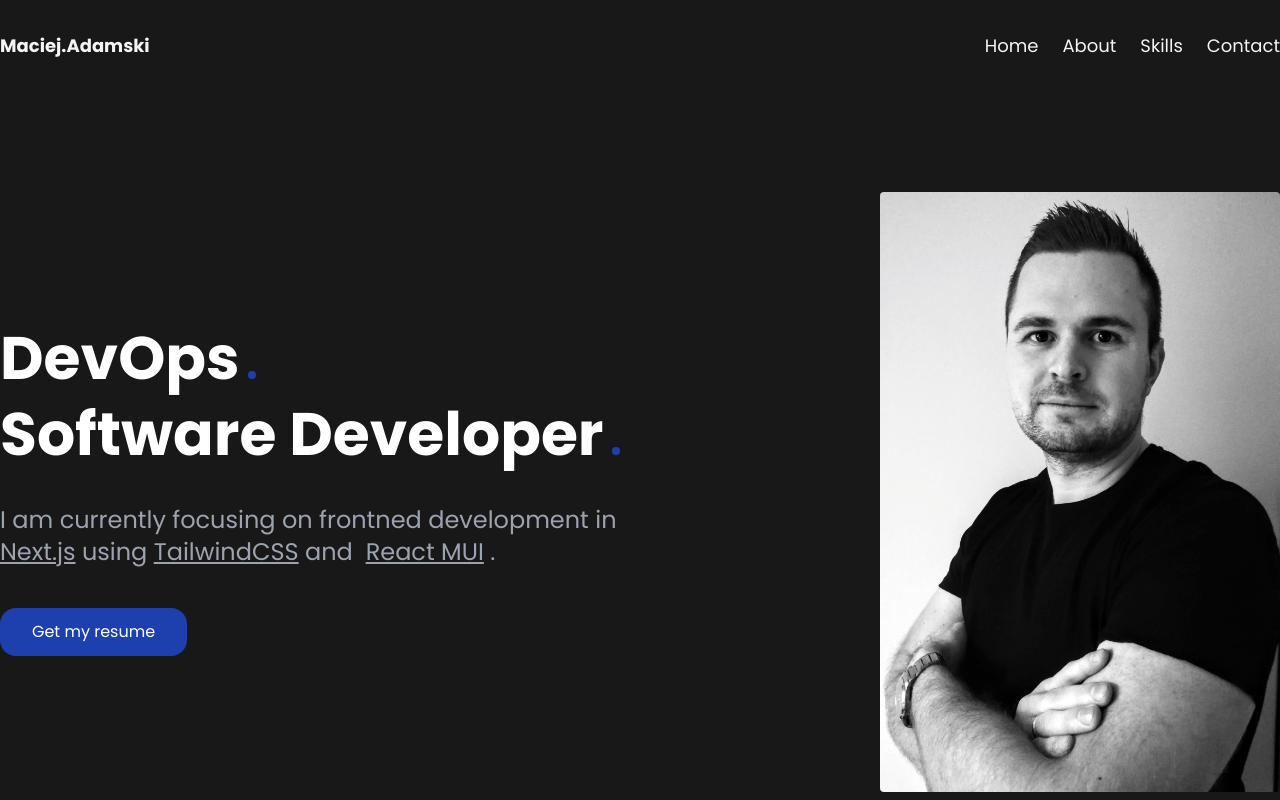
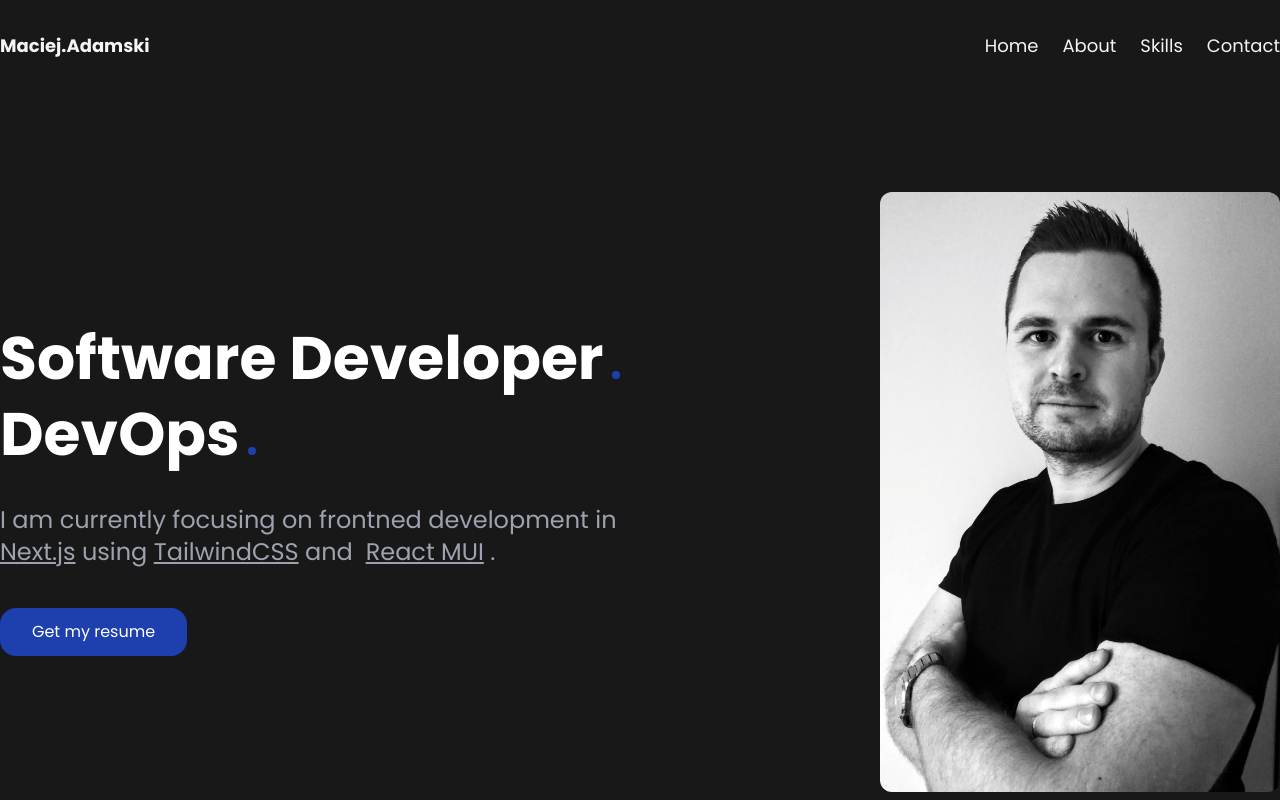
Before and after one commit to maciejadamski89/maciej-adamski-personal-webiste, a Next.js app: page / in a window 1280 px wide. Shown: the top 800 px of the page. Built offline with nearby package versions, Linux system fonts and the light colour scheme.

Commit message:
Change header order

```diff
--- a/components/Hero.js
+++ b/components/Hero.js
@@ -5,7 +5,7 @@
 import { DotBig, DotSmall } from "./Dot";
 
 export default function Hero() {
-  const headers = ["DevOps", "Software Developer"];
+  const headers = ["Software Developer", "DevOps"];
   const link_style = "underline underline-offset-2 hover:text-blue-800";
   const paragraph = () => {
     return (
@@ -48,7 +48,7 @@
           </div>
           <div className="flex justify-end w-5/6 lg:max-w-lg lg:w-full md:w-1/2">
             <Image
-              className="object-cover object-center rounded"
+              className="object-cover object-center rounded-xl"
               alt="hero"
               width="400px"
               height="600px"
```
